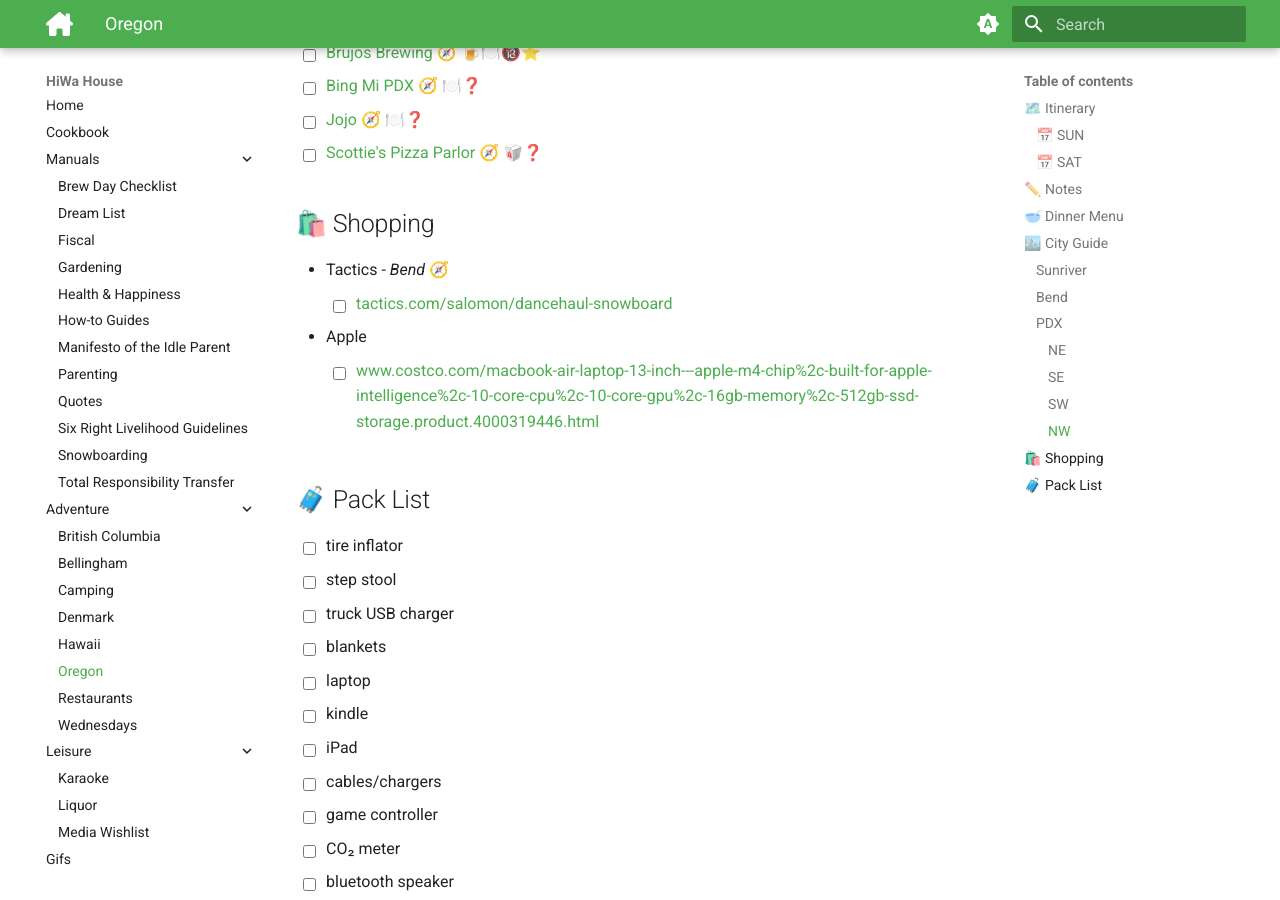
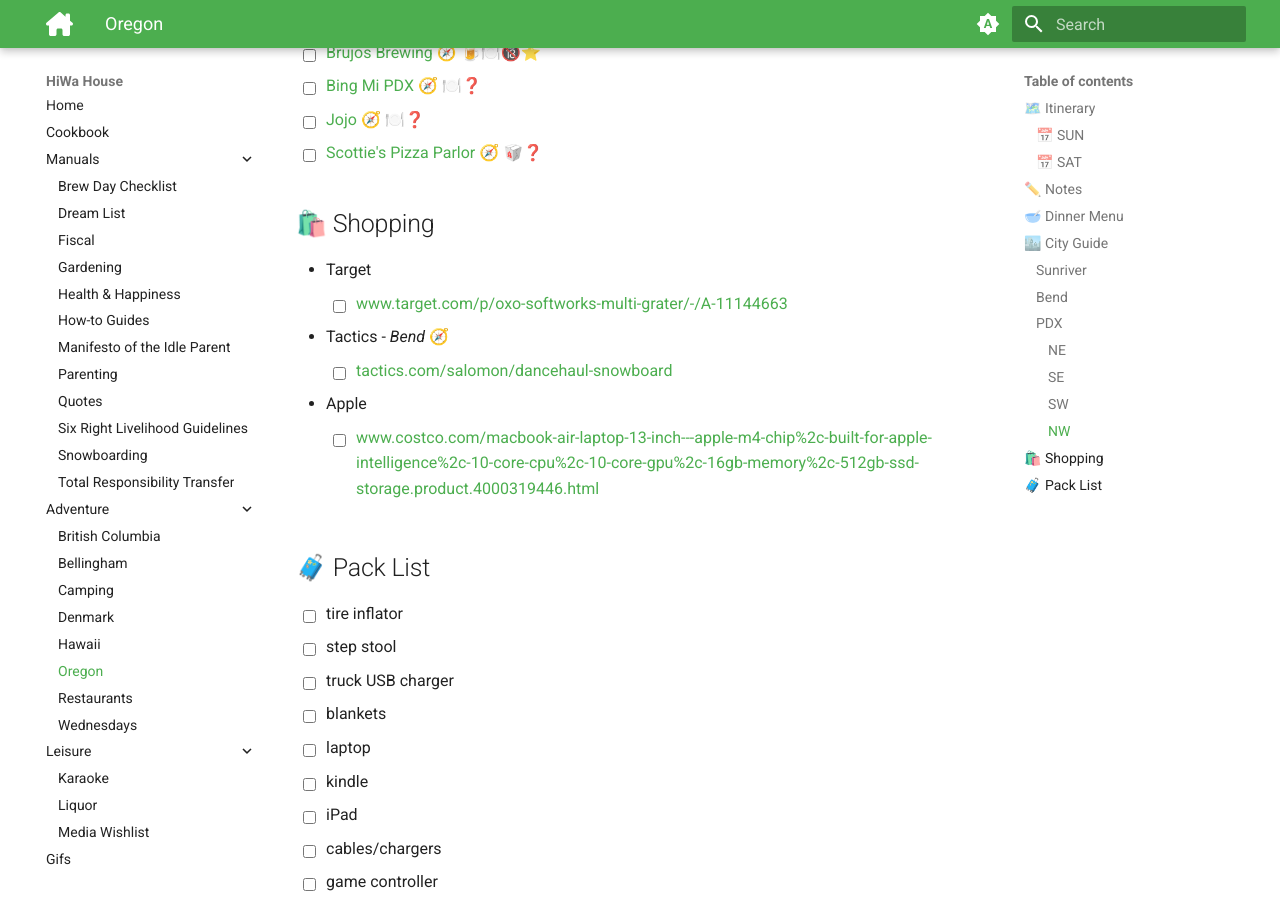
Before and after one commit to hiwa-house/teletraan, an MkDocs documentation site: the page built from docs/adventure/oregon.md, in a window 1280 px wide and 900 px high, scrolled down 3940 px. Built offline with MkDocs 1.6.1 and Material for MkDocs 9.7.7, drawn with Linux system fonts in a browser that asks for light colours; comment, search, counter and statistics services are not loaded.

Commit message:
Update oregon.md

```diff
--- a/docs/adventure/oregon.md
+++ b/docs/adventure/oregon.md
@@ -143,6 +143,8 @@
 
 ## 🛍️ Shopping
 
+* Target
+	- [ ] https://www.target.com/p/oxo-softworks-multi-grater/-/A-11144663
 * Tactics - *Bend* [🧭](http://maps.apple.com/?daddr=Tactics,+Northwest+Wall+Street,+Bend,+OR)
 	- [ ] https://tactics.com/salomon/dancehaul-snowboard
 * Apple
```
